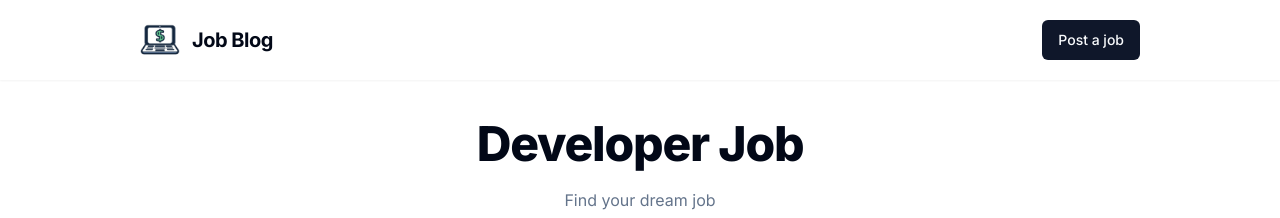
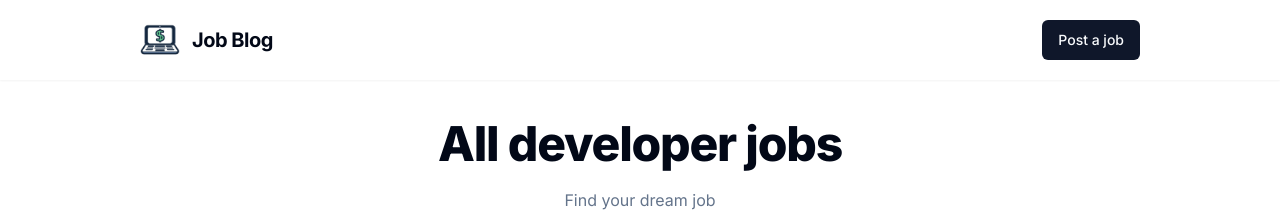
Before and after one commit to MikeAwad662442/blog, a Next.js app: page / in a window 1280 px wide. Shown: the top 218 px of the page. Built offline with nearby package versions, Linux system fonts and the light colour scheme; no server answers; the database is empty.

Commit message:
end job filter

```diff
--- a/src/app/layout.tsx
+++ b/src/app/layout.tsx
@@ -7,8 +7,11 @@ import Footer from "@/components/Footer";
 const inter = Inter({ subsets: ["latin"] });
 
 export const metadata: Metadata = {
-  title: "Create Next App",
-  description: "Generated by create next app",
+  title: {
+    default: "Job Blog",
+    template: "$s | Job Blog",
+  },
+  description: "Find Job you like ",
 };
 
 export default function RootLayout({
--- a/src/app/page.tsx
+++ b/src/app/page.tsx
@@ -1,6 +1,7 @@
 import JobFilterSidebar from "@/components/JobFilterSidebar";
 import JobResult from "@/components/JobResult";
 import { JobFilterValue } from "@/lib/validation";
+import { Metadata } from "next";
 
 // interface for data that transfer in the page from FORM
 interface PageProps {
@@ -9,9 +10,37 @@ interface PageProps {
     type?: string;
     location?: string;
     remote?: string;
-    page?: string;
   };
 }
+
+// generate dynamic header
+const getTitle = ({ searchInput, type, location, remote }: JobFilterValue) => {
+  const titleJob = searchInput
+    ? `${searchInput} jobs`
+    : type
+      ? `${type} developer jobs`
+      : remote
+        ? "Remote developer jobs"
+        : "All developer jobs";
+
+  const titleLocation = location ? ` in ${location}` : "";
+
+  return `${titleJob}${titleLocation}`;
+};
+// to export Metadata
+export function generateMetadata({
+  searchParams: { searchInput, type, location, remote },
+}: PageProps): Metadata {
+  return {
+    title: `${getTitle({
+      searchInput,
+      type,
+      location,
+      remote: remote === "true",
+    })} |  Job Blog`,
+  };
+}
+
 const Home = async ({
   searchParams: { searchInput, type, location, remote },
 }: PageProps) => {
@@ -24,7 +53,7 @@ const Home = async ({
   return (
     <main className="m-auto my-10 max-w-5xl space-y-10 px-3">
       <div className="space-y-5 text-center">
-        <h1 className="H1">Developer Job</h1>
+        <h1 className="H1">{getTitle(filterValues)}</h1>
         <p className="text-muted-foreground">Find your dream job</p>
       </div>
       <section className="flex flex-col gap-4 md:flex-row">
--- a/src/components/JobFilterSidebar.tsx
+++ b/src/components/JobFilterSidebar.tsx
@@ -42,7 +42,8 @@ const JobFilterSidebar = async ({ defaultValue }: JobFilterSidebarProps) => {
 
   return (
     <aside className="sticky top-0 h-fit rounded-lg border bg-background p-4 md:w-[260px]">
-      <form action={FilterJobs}>
+      <form action={FilterJobs} key={JSON.stringify(defaultValue)}>
+        {/* key={JSON.stringify(defaultValue)} to restart the value in the form if link is change or go to another link  */}
         <div className="space-y-4">
           <div className="flex flex-col gap-2">
             <Label htmlFor="searchInput">Search</Label>
```
